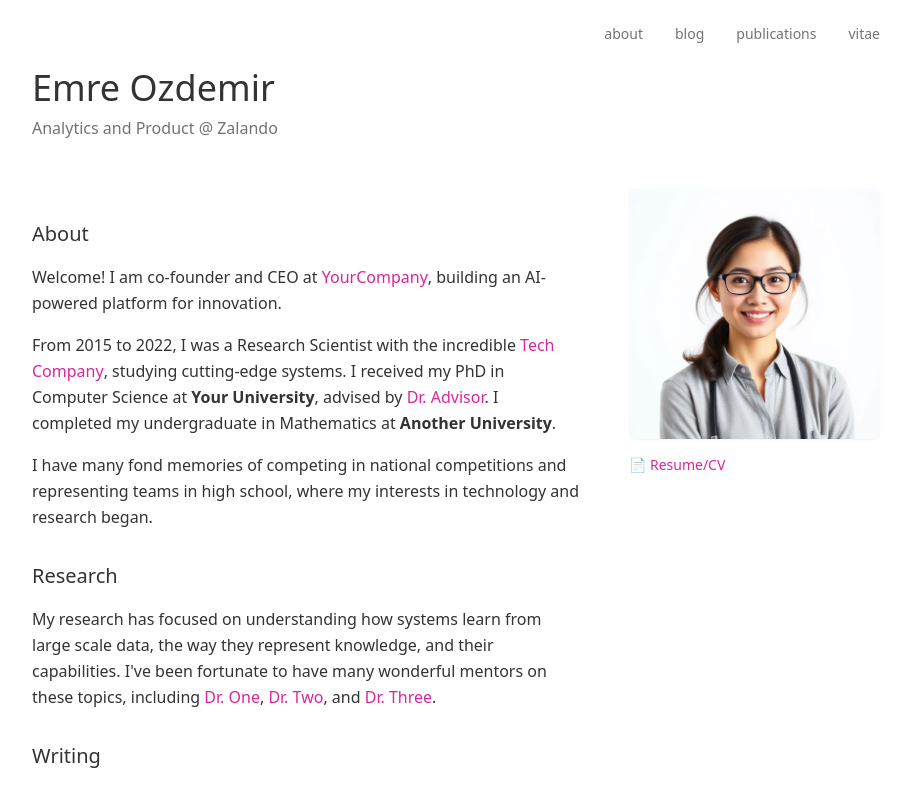
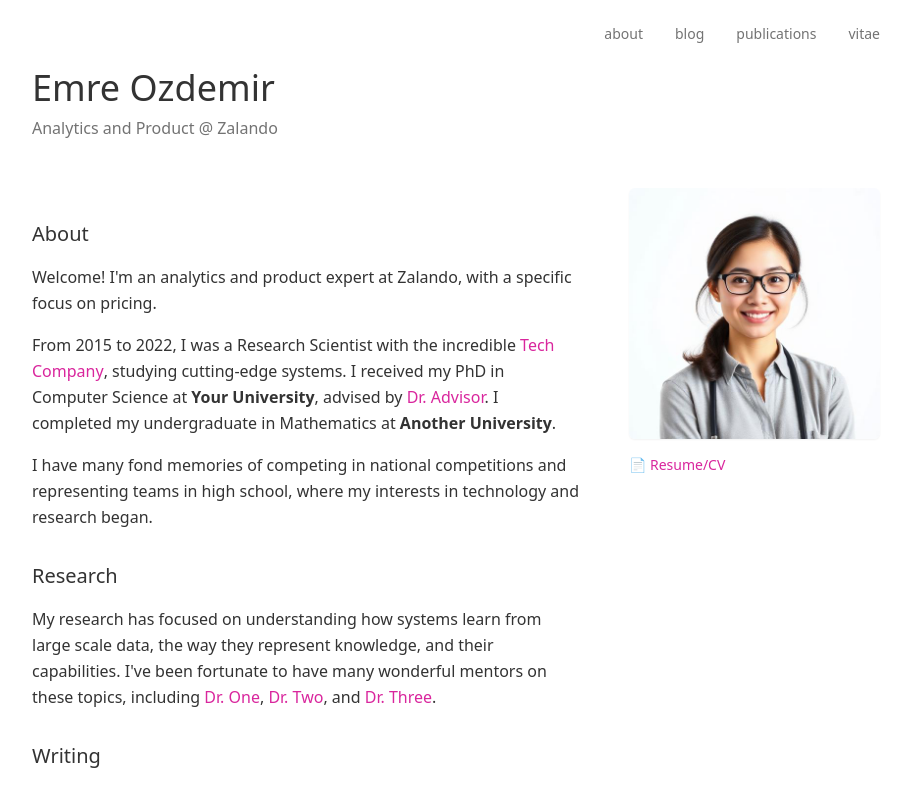
Before and after one commit to emrozd/personal-website, a React (Vite) app: page / in a window 1280 px wide. Shown: the top 791 px of the page, without its empty margins (184-1094 px from the left). Built offline with nearby package versions, Linux system fonts and the light colour scheme.

Commit message:
Update About section text
Update the text in the About section to: "Welcome! I'm an analytics and product expert at Zalando, with a specific focus on pricing."

```diff
--- a/src/pages/Index.tsx
+++ b/src/pages/Index.tsx
@@ -37,7 +37,7 @@ const Index = () => {
               <h2 className="text-xl font-medium text-foreground mb-4">About</h2>
               <div className="prose prose-gray max-w-none text-foreground leading-relaxed">
                 <p className="mb-4">
-                  Welcome! I am co-founder and CEO at <a href="#" className="text-primary hover:underline font-medium">YourCompany</a>, building an AI-powered platform for innovation.
+                  Welcome! I'm an analytics and product expert at Zalando, with a specific focus on pricing.
                 </p>
                 <p className="mb-4">
                   From 2015 to 2022, I was a Research Scientist with the incredible <a href="#" className="text-primary hover:underline font-medium">Tech Company</a>, studying cutting-edge systems. I received my PhD in Computer Science at <strong>Your University</strong>, advised by <a href="#" className="text-primary hover:underline">Dr. Advisor</a>. I completed my undergraduate in Mathematics at <strong>Another University</strong>.
```
